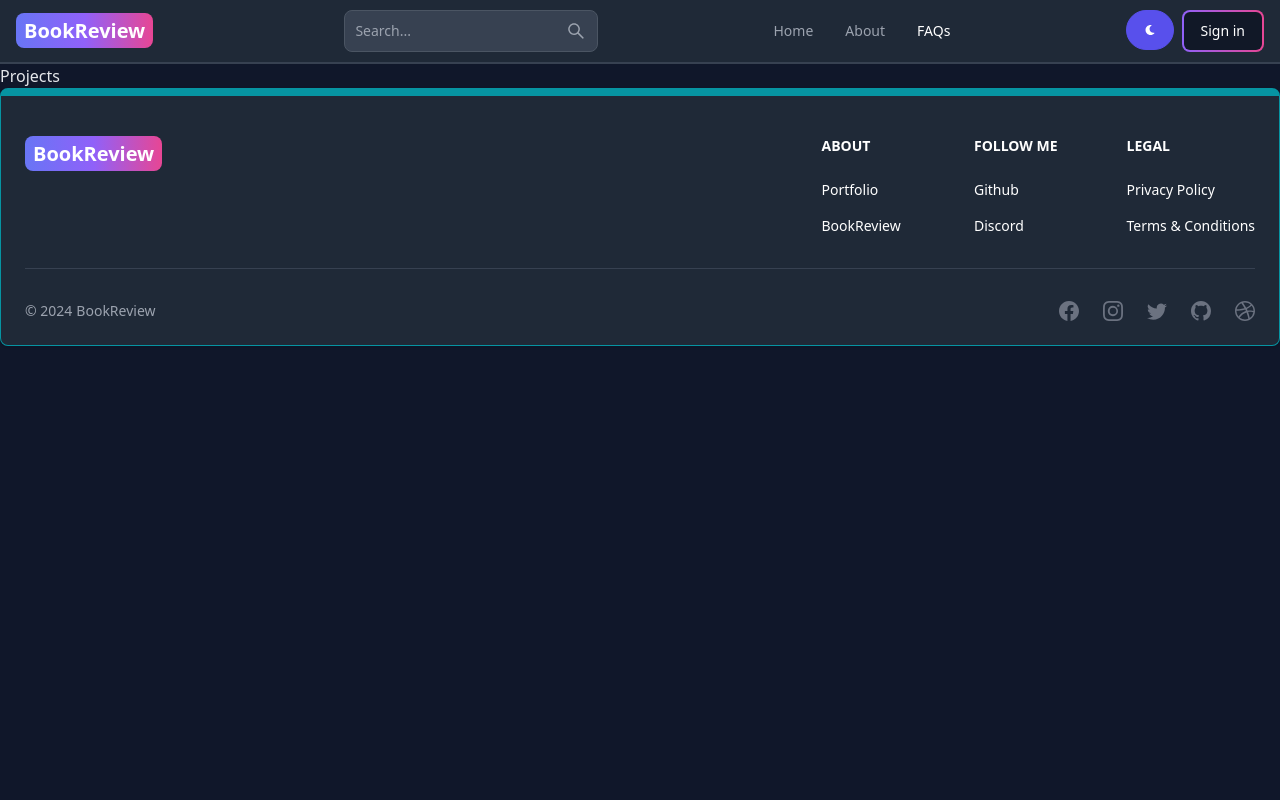
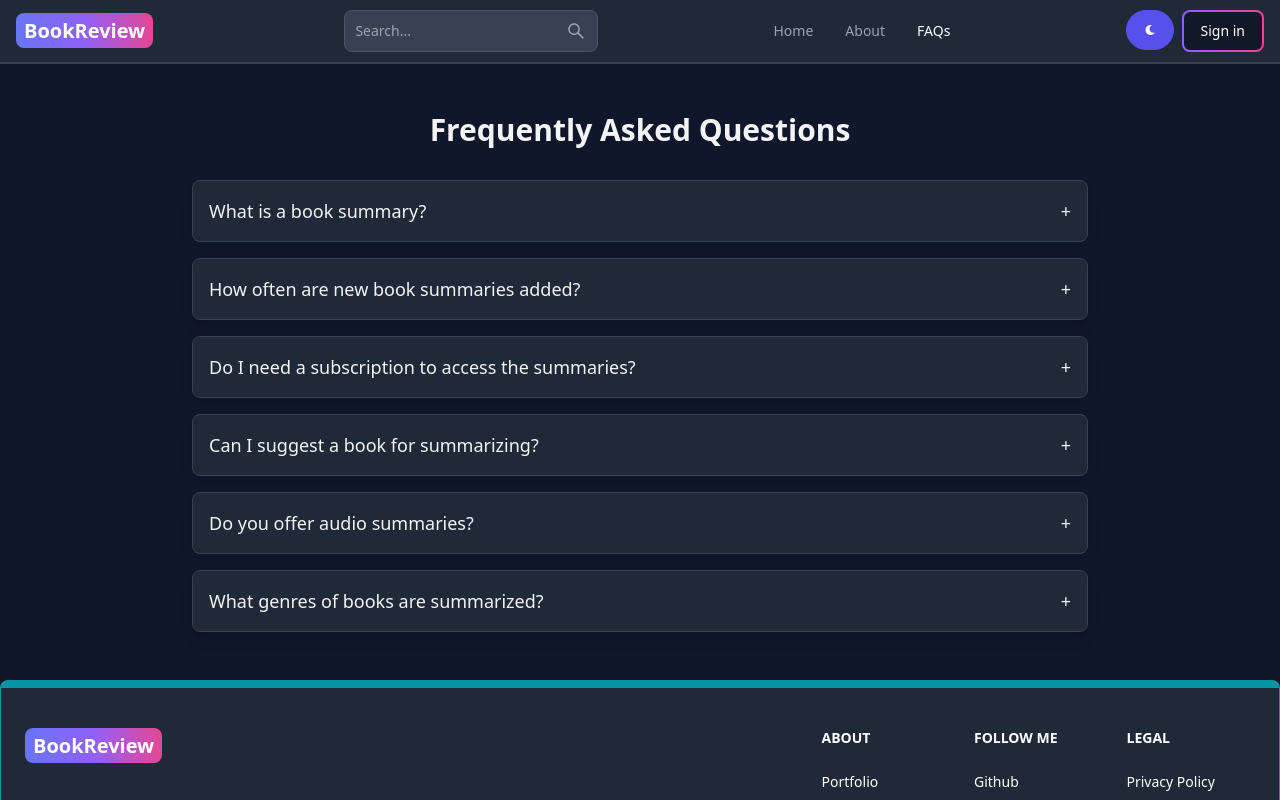
Before and after one commit to rikhiltaneja/S53_JasonWilliam_Capstone_BookReview, a React (Vite) app in the folder client/: page /projects in a window 1280 px wide. Shown: the top 800 px of the page. Built offline with nearby package versions, Linux system fonts and the light colour scheme.

Commit message:
created FAQ page

```diff
--- a/client/src/pages/Projects.jsx
+++ b/client/src/pages/Projects.jsx
@@ -1,9 +1,69 @@
-import React from 'react'
+import { useState } from "react";
 
-function Projects() {
+const faqData = [
+  {
+    question: "What is a book summary?",
+    answer:
+      "A book summary is a brief overview of the key ideas and concepts from a book, typically highlighting the most important points to save you time.",
+  },
+  {
+    question: "How often are new book summaries added?",
+    answer:
+      "We add new book summaries every week, covering a wide range of genres, including fiction, non-fiction, self-help, and more.",
+  },
+  {
+    question: "Do I need a subscription to access the summaries?",
+    answer: "NO, it is completely free",
+  },
+  {
+    question: "Can I suggest a book for summarizing?",
+    answer:
+      "Yes! We encourage our users to suggest books they'd like to see summarized. You can submit your suggestions through the mail.",
+  },
+  {
+    question: "Do you offer audio summaries?",
+    answer: "No, we do not offer it.",
+  },
+  {
+    question: "What genres of books are summarized?",
+    answer:
+      "We cover a variety of genres including business, self-help, psychology, science, history, and fiction. There's something for everyone!",
+  },
+];
+
+const Projects = () => {
+  const [activeIndex, setActiveIndex] = useState(null);
+
+  const toggleAnswer = (index) => {
+    setActiveIndex(index === activeIndex ? null : index);
+  };
+
   return (
-    <div>Projects</div>
-  )
-}
+    <div className="max-w-4xl mx-auto py-12">
+      <h1 className="text-3xl font-bold text-center mb-8 text-gray-900 dark:text-gray-100">
+        Frequently Asked Questions
+      </h1>
+      <div className="space-y-4">
+        {faqData.map((faq, index) => (
+          <div
+            key={index}
+            className="border border-gray-300 dark:border-gray-700 rounded-lg p-4 shadow-lg transition-all duration-300 bg-white dark:bg-gray-800"
+          >
+            <h2
+              className="flex justify-between items-center text-lg font-medium cursor-pointer text-gray-800 dark:text-gray-100"
+              onClick={() => toggleAnswer(index)}
+            >
+              {faq.question}
+              <span>{activeIndex === index ? "-" : "+"}</span>
+            </h2>
+            {activeIndex === index && (
+              <p className="mt-4 text-gray-600 dark:text-gray-400">{faq.answer}</p>
+            )}
+          </div>
+        ))}
+      </div>
+    </div>
+  );
+};
 
-export default Projects
+export default Projects;
```
